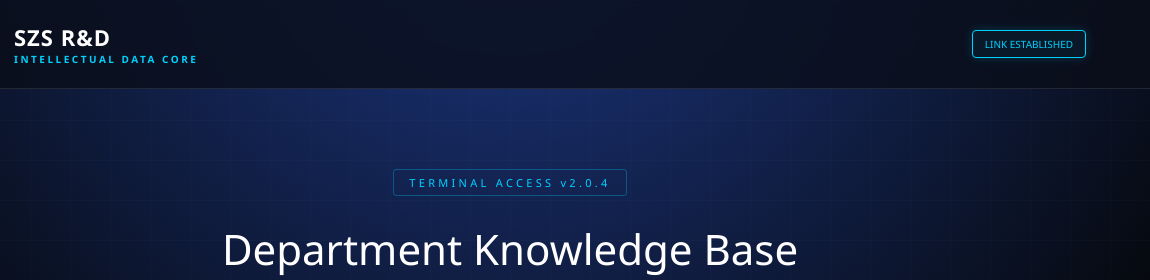
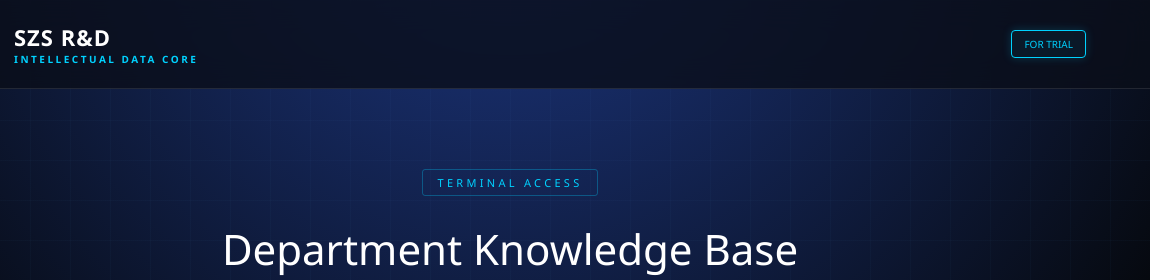
Before and after one commit to james3kings/szs-rd-database, a plain HTML site: page index.html in a window 1280 px wide. Shown: the top 280 px of the page, 130-1280 px from the left. Drawn offline with Linux system fonts and the light colour scheme.

Commit message:
Update index.html

```diff
--- a/index.html
+++ b/index.html
@@ -186,11 +186,11 @@
         <div class="logo-sub">INTELLECTUAL DATA CORE</div>
       </div>
     </div>
-    <div class="header-badge">LINK ESTABLISHED</div>
+    <div class="header-badge">FOR TRIAL</div>
   </header>
 
   <div class="hero">
-    <div class="hero-tag">TERMINAL ACCESS v2.0.4</div>
+    <div class="hero-tag">TERMINAL ACCESS</div>
     <h1>Department Knowledge Base</h1>
     <p>Select a specialized data stream to begin your research session with NotebookLM.</p>
   </div>
```
